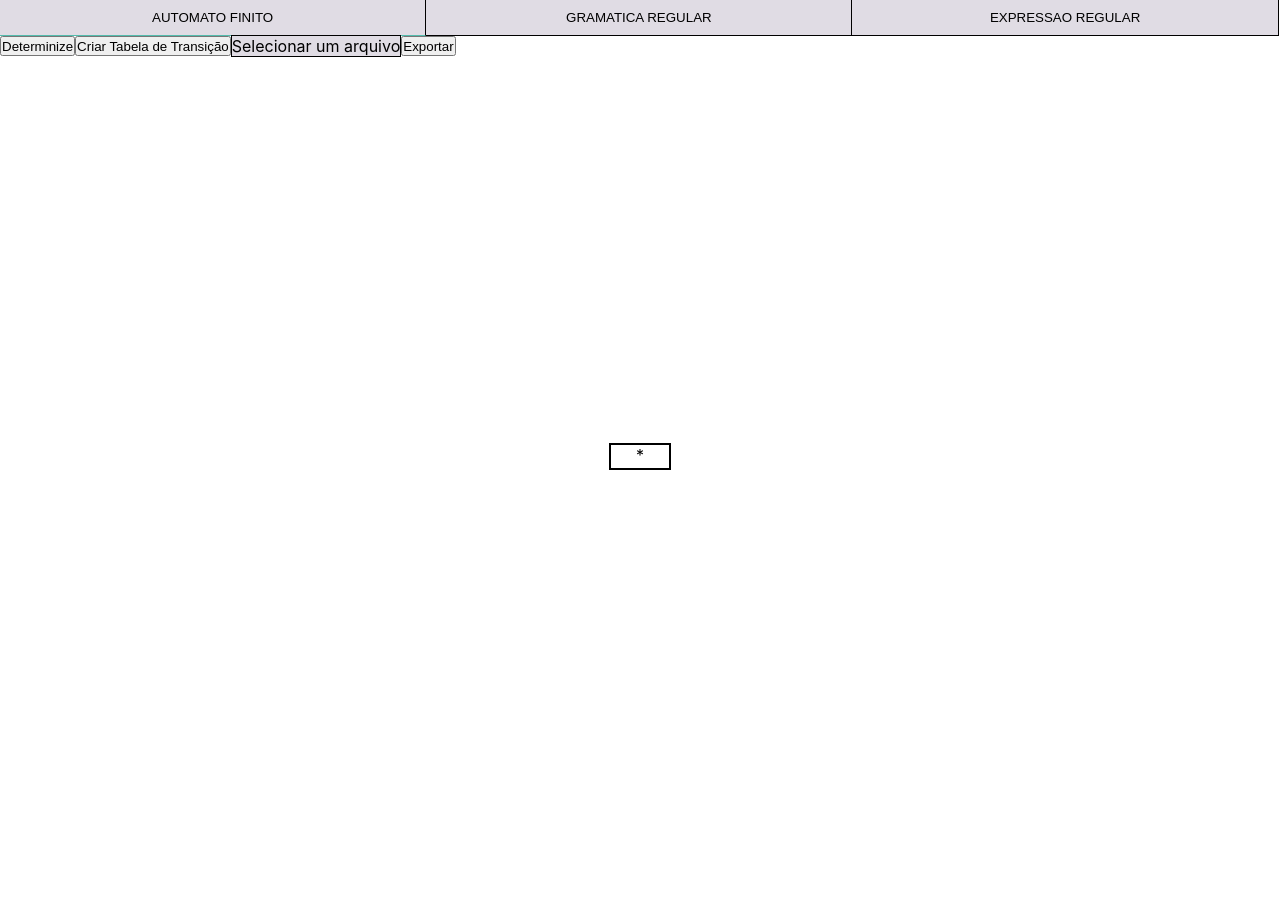
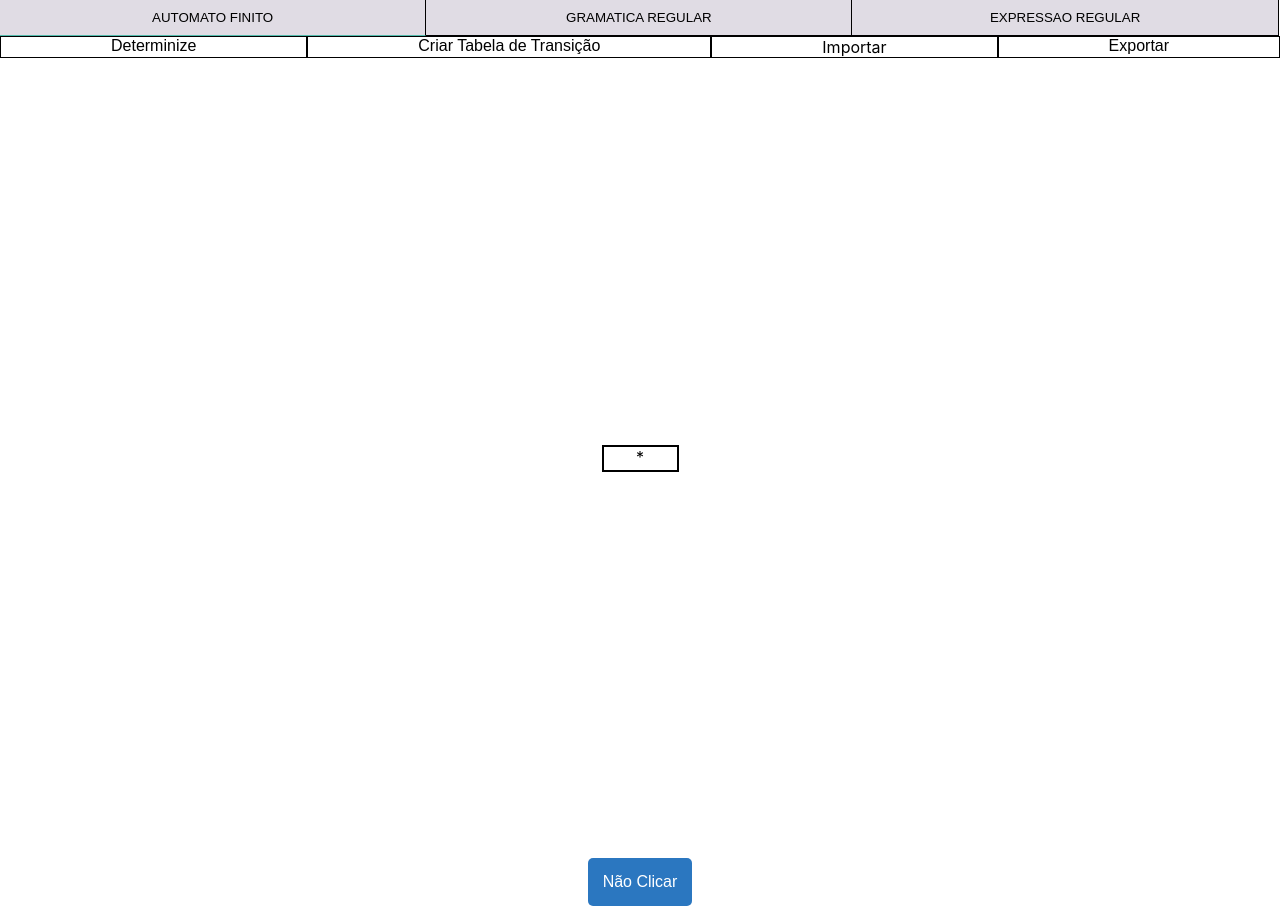
Before and after one commit to joaopedsa/Formais, a React app in the folder Interface/: page / in a window 1280 px wide. Before the commit the page ends 856 px from the top, so only its background shows below. Built offline with nearby package versions, Linux system fonts and the light colour scheme; some packages are replaced by stand-ins of ours.

Commit message:
Interface bezuntada

```diff
--- a/Interface/src/components/af/af.css
+++ b/Interface/src/components/af/af.css
@@ -1,6 +1,46 @@
 .container-buttons-menu-af{
     display:flex;
+    width:100%;
 }
+
+
+.container-buttons-menu-af button {
+    display:flex;
+    flex-grow: 1;
+    justify-content: center;
+    border:1px black solid;
+    border-right: 1px black solid;
+    background-color: white;
+    cursor: pointer;
+}
+.container-buttons-menu-af div {
+    display:flex;
+    flex-grow: 1;
+    justify-content: center;
+    border:1px black solid;
+    border-right: 1px black solid;
+    background-color: white;
+    cursor: pointer;
+}
+
+.container-buttons-menu-af div label{
+    display:flex;
+    flex-grow: 1;
+    justify-content: center;
+    border: none;
+    background-color: white;
+    cursor: pointer;
+}
+
+.container-buttons-menu-af * {
+    font-size: 1em;
+}
+
+.container-buttons-menu-af *:hover {
+    background: whitesmoke;
+}
+
+
 .table{
     border: 1px solid black;
 }
@@ -9,7 +49,7 @@
 }
 .cellTable {
     border: 1px solid black;
-    width: 60px;
+    width: 75px;
     height: 25px;
     text-align: center;
     cursor: pointer;
--- a/Interface/src/components/af/af.js
+++ b/Interface/src/components/af/af.js
@@ -3,7 +3,6 @@ import './af.css'
 import Automato from '../../models/automato'
 import Transition from '../../models/transition'
 import Swal from 'sweetalert2'
-
 
 export default class af extends Component {
   constructor(props) {
@@ -129,7 +128,7 @@ export default class af extends Component {
           <button onClick={this.handleDeterminize}>Determinize</button>
           <button onClick={this.handleCreateTable}>Criar Tabela de Transição</button>
           <div>
-            <label htmlFor='selecao-arquivo'>Selecionar um arquivo</label>
+            <label htmlFor='selecao-arquivo'>Importar</label>
             <input id='selecao-arquivo' type="file" onChange={this.readSingleFile}/>
           </div>
           <button onClick={this.writeSingleFile}>Exportar</button>
--- a/Interface/src/pages/main/main.css
+++ b/Interface/src/pages/main/main.css
@@ -22,3 +22,27 @@
 .container-buttons-menu button:hover{
     border-bottom: 1px #53BCAD solid;
 }
+.container-desenvolvimento {
+    display:flex;
+    justify-content: center
+}
+
+.emDesenvolvimento {
+    padding:15px;
+    border-radius:5px;
+    border:none;
+    outline: none;
+    background: #2B77C0;
+    color:white;
+    font-size: 1em;
+    font-weight: 500;
+    cursor:pointer;
+}
+.emDesenvolvimento:hover{
+    opacity: 0.9;
+}
+
+input[type="number"]::-webkit-outer-spin-button, input[type="number"]::-webkit-inner-spin-button {
+    -webkit-appearance: none;
+    margin: 0;
+}
--- a/Interface/src/pages/main/main.js
+++ b/Interface/src/pages/main/main.js
@@ -1,5 +1,6 @@
 import React, { Component } from 'react';
 import './main.css';
+import Swal from 'sweetalert2';
 
 import GR from '../../components/gr/gr';
 import AF from '../../components/af/af';
@@ -15,10 +16,24 @@ export default class main extends Component {
         }
     }
 
+    handlePlostTwist= () => {
+        Swal.fire({
+          title: 'Em Desenvolvimento',
+          width: 600,
+          padding: '3em',
+          background:' rgba(0,0,123,0.05)',
+          backdrop: `
+            rgba(0,0,123,0.4)
+            url("https://thumbs.gfycat.com/ScaryMassiveGallowaycow-max-1mb.gif")
+            center left
+            no-repeat
+          `,})
+      }
+
     handleChangeState = (e) => {
-        if(e.target.value == 1) this.setState({af : true, gr: false, ef: false})
-        if(e.target.value == 2) this.setState({af : false, gr: true, ef: false})
-        if(e.target.value == 3) this.setState({af : false, gr: false, ef: true})
+        if(parseInt(e.target.value) === 1) this.setState({af : true, gr: false, ef: false})
+        if(parseInt(e.target.value) === 2) this.setState({af : false, gr: true, ef: false})
+        if(parseInt(e.target.value) === 3) this.setState({af : false, gr: false, ef: true})
     }
 
 
@@ -30,6 +45,7 @@ export default class main extends Component {
         if(this.state.er) state = <ER/>
 
         return (
+
             <div>
                 <div className="container-buttons-menu">
                     <button onClick={this.handleChangeState} value={1}>AUTOMATO FINITO</button>
@@ -37,6 +53,9 @@ export default class main extends Component {
                     <button onClick={this.handleChangeState} value={3}>EXPRESSAO REGULAR</button>
                 </div>
                 {state}
+                <div className="container-desenvolvimento">
+                    <button className="emDesenvolvimento" onClick={this.handlePlostTwist}>Não Clicar</button>
+                </div>
             </div>
         )
     }
```
Also changed, not shown: 1 other file.
